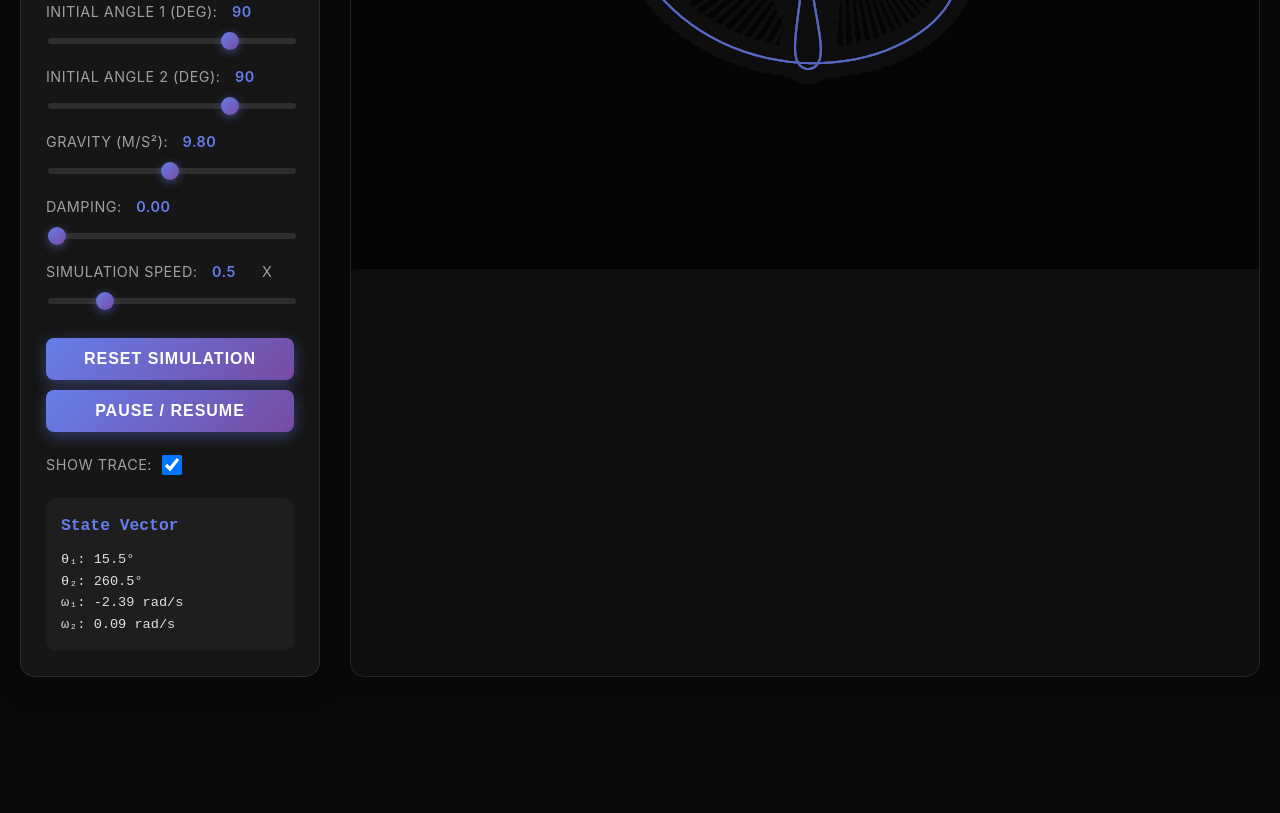
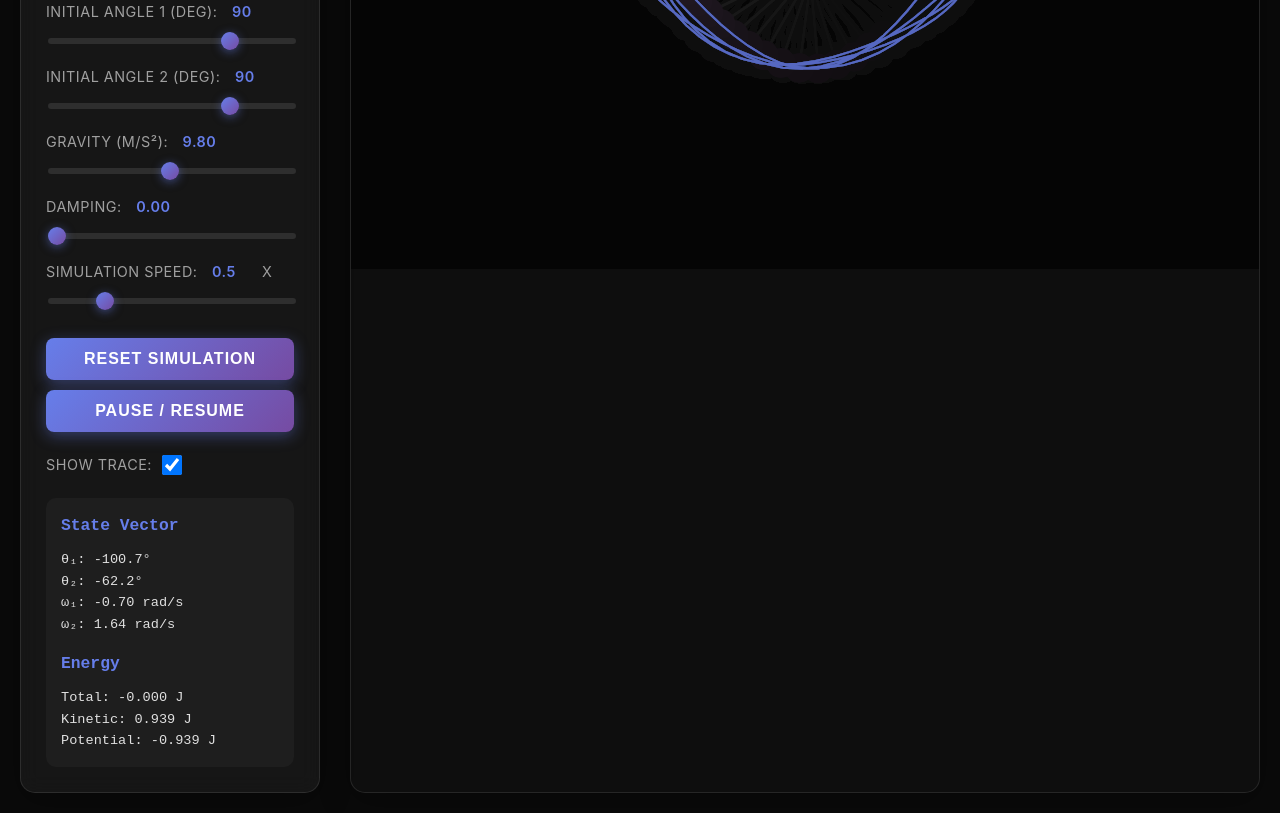
Before and after one commit to sbeilisSoftware/sbeilisSoftware.github.io, a plain HTML site: page StateSpaceModelling/index.html in a window 1280 px wide. Shown: the part 458-1271 px from the top of the page. Before the commit the page ends 1155 px from the top, so only its background shows below. Drawn offline with Linux system fonts and the light colour scheme.

Commit message:
Adjusted dynamics model

```diff
--- a/StateSpaceModelling/index.html
+++ b/StateSpaceModelling/index.html
@@ -242,6 +242,12 @@
                     ω₁: <span id="state-omega1">0</span> rad/s<br>
                     ω₂: <span id="state-omega2">0</span> rad/s
                 </div>
+                <h3 style="margin-top: 15px;">Energy</h3>
+                <div id="energy-display">
+                    Total: <span id="total-energy">0</span> J<br>
+                    Kinetic: <span id="kinetic-energy">0</span> J<br>
+                    Potential: <span id="potential-energy">0</span> J
+                </div>
             </div>
         </div>
 
@@ -283,31 +289,36 @@
         let isPaused = false;
         let showTrace = true;
 
-        // State space equations
+        // State space equations - correct double pendulum dynamics
         function stateDerivative(state, params) {
             const [theta1, theta2, omega1, omega2] = state;
             const {m1, m2, l1, l2, g, damping} = params;
 
-            const s1 = Math.sin(theta1);
-            const s2 = Math.sin(theta2);
+            // Precompute trigonometric values
             const c12 = Math.cos(theta1 - theta2);
             const s12 = Math.sin(theta1 - theta2);
 
-            const denom1 = l1 * (m1 + m2 * s12 * s12);
-            const denom2 = l2 * (m1 + m2 * s12 * s12);
+            // Mass matrix coefficients
+            const M11 = (m1 + m2) * l1 * l1;
+            const M12 = m2 * l1 * l2 * c12;
+            const M21 = M12;
+            const M22 = m2 * l2 * l2;
 
-            // Angular accelerations
-            const alpha1 = (-m2 * l1 * omega1 * omega1 * s12 * c12
-                          + m2 * g * s2 * c12
-                          + m2 * l2 * omega2 * omega2 * s12
-                          - (m1 + m2) * g * s1
-                          - damping * omega1) / denom1;
+            // Determinant of mass matrix
+            const det = M11 * M22 - M12 * M21;
 
-            const alpha2 = (-m2 * l2 * omega2 * omega2 * s12 * c12
-                          + (m1 + m2) * g * s1 * c12
-                          - (m1 + m2) * l1 * omega1 * omega1 * s12
-                          - (m1 + m2) * g * s2
-                          - damping * omega2) / denom2;
+            // Force terms (including centrifugal and Coriolis forces)
+            const F1 = -m2 * l1 * l2 * omega2 * omega2 * s12
+                      - (m1 + m2) * g * l1 * Math.sin(theta1)
+                      - damping * omega1;
+
+            const F2 = m2 * l1 * l2 * omega1 * omega1 * s12
+                      - m2 * g * l2 * Math.sin(theta2)
+                      - damping * omega2;
+
+            // Solve for angular accelerations using inverse of mass matrix
+            const alpha1 = (M22 * F1 - M12 * F2) / det;
+            const alpha2 = (M11 * F2 - M21 * F1) / det;
 
             return [omega1, omega2, alpha1, alpha2];
         }
@@ -348,6 +359,37 @@
             state = [theta1, theta2, 0, 0];
             trace = [];
             updateParams();
+        }
+
+        // Calculate system energy
+        function calculateEnergy(state, params) {
+            const [theta1, theta2, omega1, omega2] = state;
+            const {m1, m2, l1, l2, g} = params;
+
+            // Positions
+            const x1 = l1 * Math.sin(theta1);
+            const y1 = -l1 * Math.cos(theta1);
+            const x2 = x1 + l2 * Math.sin(theta2);
+            const y2 = y1 - l2 * Math.cos(theta2);
+
+            // Velocities
+            const vx1 = l1 * omega1 * Math.cos(theta1);
+            const vy1 = l1 * omega1 * Math.sin(theta1);
+            const vx2 = vx1 + l2 * omega2 * Math.cos(theta2);
+            const vy2 = vy1 + l2 * omega2 * Math.sin(theta2);
+
+            // Kinetic energy
+            const T = 0.5 * m1 * (vx1 * vx1 + vy1 * vy1) +
+                     0.5 * m2 * (vx2 * vx2 + vy2 * vy2);
+
+            // Potential energy (reference at pivot)
+            const V = m1 * g * y1 + m2 * g * y2;
+
+            return {
+                kinetic: T,
+                potential: V,
+                total: T + V
+            };
         }
 
         // Draw pendulum
@@ -432,6 +474,12 @@
             document.getElementById('state-theta2').textContent = (state[1] * 180 / Math.PI).toFixed(1);
             document.getElementById('state-omega1').textContent = state[2].toFixed(2);
             document.getElementById('state-omega2').textContent = state[3].toFixed(2);
+
+            // Update energy display
+            const energy = calculateEnergy(state, params);
+            document.getElementById('total-energy').textContent = energy.total.toFixed(3);
+            document.getElementById('kinetic-energy').textContent = energy.kinetic.toFixed(3);
+            document.getElementById('potential-energy').textContent = energy.potential.toFixed(3);
         }
 
         // Animation loop
```
